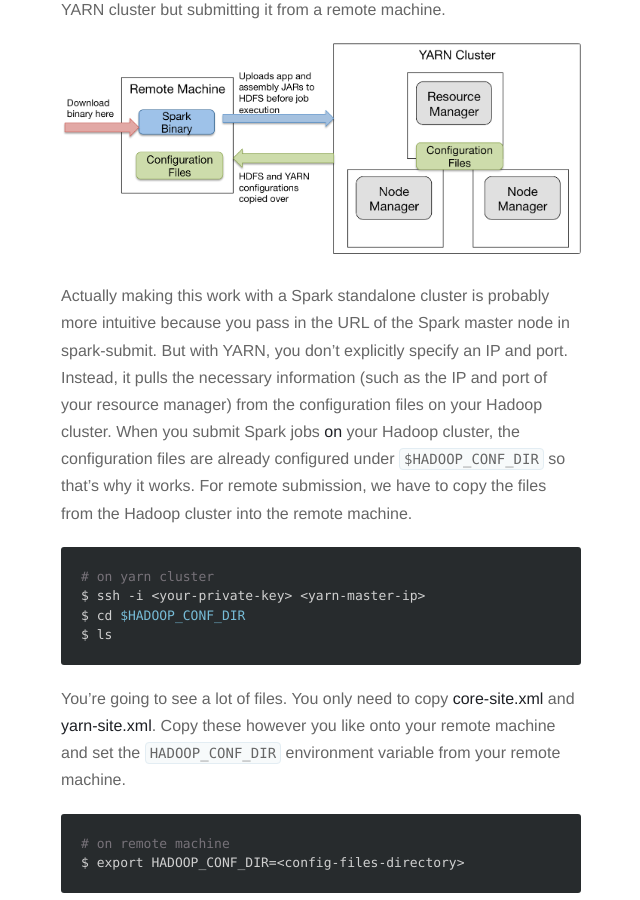
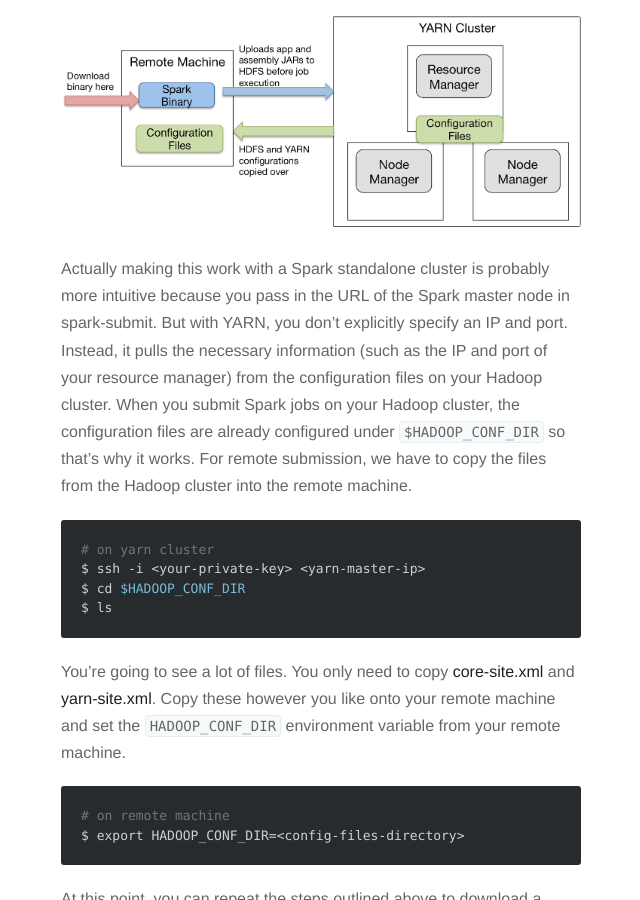
Before and after one commit to theckang/blog, a Jekyll site: the page built from _posts/2015-12-30-remote-spark-jobs-on-yarn.markdown, in a window 1280 px wide and 900 px high, scrolled down 2956 px. Shown: the whole window, without its empty margins (319-959 px from the left). Built offline with Jekyll 4.4.1, drawn with Linux system fonts in a browser that asks for light colours; nearby versions of some CDN libraries; Markdown is read by kramdown in place of the engine named in the settings; some of the changed text lies outside the part shown.

```diff
--- a/_posts/2015-12-30-remote-spark-jobs-on-yarn.markdown
+++ b/_posts/2015-12-30-remote-spark-jobs-on-yarn.markdown
@@ -48,7 +48,7 @@ Submitting a Spark job remotely means executing a Spark job on the YARN cluster
 
 ![Remote Spark on YARN](/assets/posts/spark_remote_yarn.png)
 
-Actually making this work with a Spark standalone cluster is probably more intuitive because you pass in the URL of the Spark master node in spark-submit.  But with YARN, you don't explicitly specify an IP and port.  Instead, it pulls the necessary information (such as the IP and port of your resource manager) from the configuration files on your Hadoop cluster.  When you submit Spark jobs **on** your Hadoop cluster, the configuration files are already configured under `$HADOOP_CONF_DIR` so that's why it works.  For remote submission, we have to copy the files from the Hadoop cluster into the remote machine.
+Actually making this work with a Spark standalone cluster is probably more intuitive because you pass in the URL of the Spark master node in spark-submit.  But with YARN, you don't explicitly specify an IP and port.  Instead, it pulls the necessary information (such as the IP and port of your resource manager) from the configuration files on your Hadoop cluster.  When you submit Spark jobs on your Hadoop cluster, the configuration files are already configured under `$HADOOP_CONF_DIR` so that's why it works.  For remote submission, we have to copy the files from the Hadoop cluster into the remote machine.
 
 {% highlight bash %}
 # on yarn cluster
```
Also changed, not shown: other parts of _posts/2015-12-30-remote-spark-jobs-on-yarn.markdown (+1 -1 lines).
